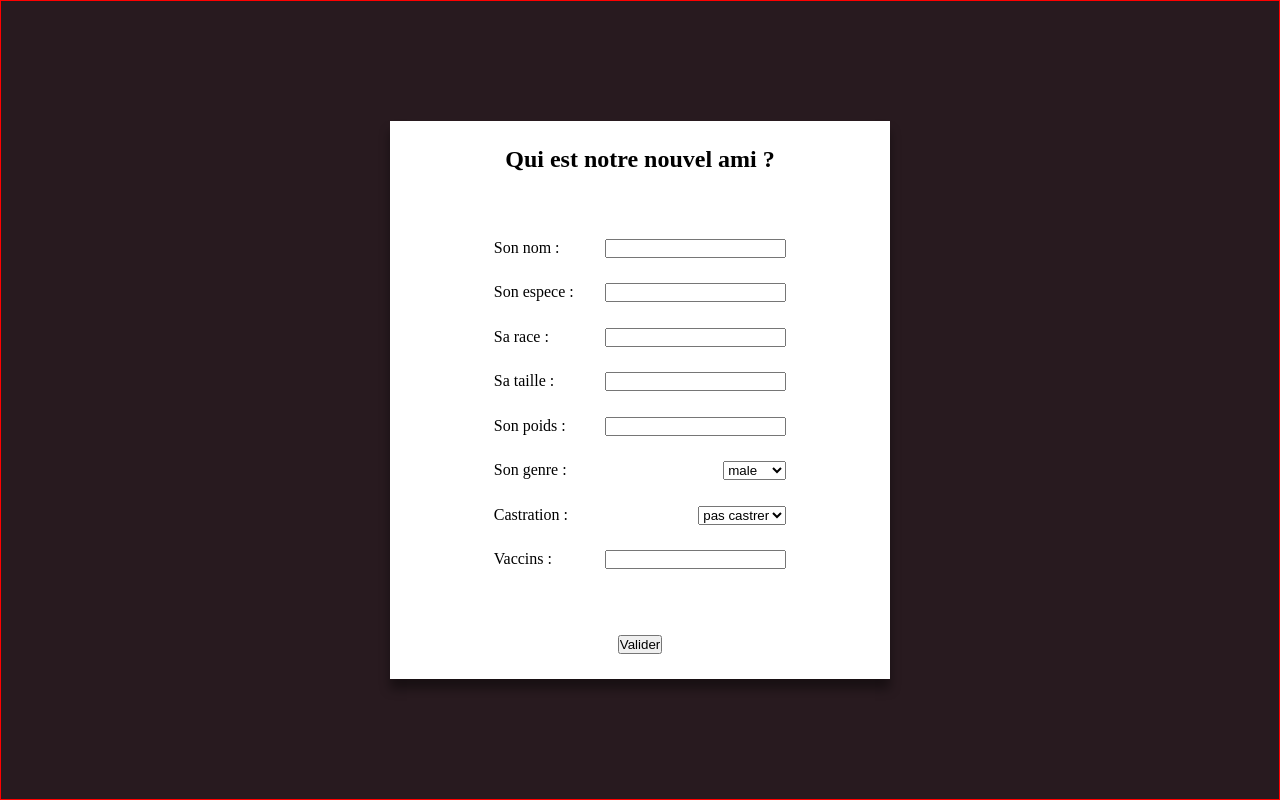
After one commit to LemoineJoshua/phpWebsite, a PHP site: page /ajoutAnimal.php in a window 1280 px wide. The commit adds this page. Run offline with PHP 8.4, Linux system fonts and the light colour scheme; the visitor is signed in with stand-in values (Sample User, id 1); some libraries are stand-ins or nearby versions.

Commit message:
ajout animal (pas fonctionnel)

```diff
--- /dev/null
+++ b/ajoutAnimal.php
@@ -0,0 +1,115 @@
+<?php
+    session_start();
+    $numprop = $_SESSION['numprop']
+?>
+
+<!DOCTYPE html>
+<html lang="en">
+<head>
+    <meta charset="UTF-8">
+    <meta http-equiv="X-UA-Compatible" content="IE=edge">
+    <meta name="viewport" content="width=device-width, initial-scale=1.0">
+    <link rel="stylesheet" href="styleAjout.css">
+    <title>Ajouter un animal</title>
+</head>
+<body>
+
+    <?php
+        include("connexion.inc.php");
+    ?>
+
+    <div class="cont-form">
+        <form action="" method="get">
+            <h2>Qui est notre nouvel ami ?</h2>
+
+            <div>
+                <div>
+                    <label for="nom">Son nom : </label>
+                    <input type="text" name="nom">
+                </div>
+
+                <div>
+                    <label for="espece">Son espece :</label>
+                    <input type="text" name="espece">
+                </div>
+
+                <div>
+                    <label for="race">Sa race :</label>
+                    <input type="text" name="race">
+                </div>
+
+                <div>
+                    <label for="taille">Sa taille : </label>
+                    <input type="number" name="taille">
+                </div>
+
+                <div>
+                    <label for="poids">Son poids : </label>
+                    <input type="number" name="poids">
+                </div>
+
+                <div>
+                    <label for="genre">Son genre : </label>
+                    <select name="genre">
+                        <option value="0">male</option>
+                        <option value="1">femele</option>
+                    </select>
+                </div>
+
+                <div>
+                    <label for="cast">Castration : </label>
+                    <select name="cast">
+                        <option value="0">pas castrer</option>
+                        <option value="1">castrer</option>
+                    </select>
+                </div>
+
+                <div>
+                    <label for="vac">Vaccins : </label>
+                    <input type="text" name="vac">
+                </div>
+            </div>
+
+            <input type="submit" value="Valider">
+
+        </form>
+
+            <?php
+
+                if (isset($_GET['nom']) && isset($_GET['espece']) && isset($_GET['race']) && isset($_GET['taille']) && isset($_GET['poids']) && isset($_GET['genre']) && isset($_GET['cast']) && isset($_GET['vac'])) {
+
+                    $nom = $_GET['nom'];
+                    echo $nom;
+                    $espece = $_GET['espece'];
+                    echo $espece;
+                    $race = $_GET['race'];
+                    echo $race;
+                    $taille = $_GET['taille'];
+                    echo $taille;
+                    $poids = $_GET['poids'];
+                    echo $poids;
+                    $genre = $_GET['genre'];
+                    echo $genre;
+                    $cast = $_GET['cast'];
+                    echo $cast;
+                    $vac = $_GET['vac'];
+                    echo $vac;
+
+                    # $req = "INSERT INTO projet.animaux VALUES(default, '$nom', '$race', $taille, $genre, '$vac', $poids, $numprop, '$espece', $cast);";
+                    if ($cnx->query("INSERT INTO projet.animaux VALUES(default, '$nom', '$race', $taille, $genre, '$vac', $poids, $numprop, '$espece', $cast)")) {
+                        echo "Tout c'est bien passé !";
+                    }
+
+                    else {
+                        echo "INSERT INTO projet.animaux VALUES(default, '$nom', '$race', $taille, $genre, '$vac', $poids, $numprop, '$espece', $cast)";
+                    }
+                }
+
+            ?>
+
+    </div>
+
+
+
+</body>
+</html>
--- a/deconnexion.php
+++ b/deconnexion.php
@@ -2,3 +2,4 @@
 session_start();
 session_destroy();
 header('Location:index.php');
+?>
--- /dev/null
+++ b/styleAjout.css
@@ -0,0 +1,47 @@
+* {
+    margin: 0;
+    padding: 0;
+    box-sizing: border-box;
+}
+
+body {
+    background-color: #281A1F;
+}
+
+
+.cont-form {
+    width: 100%;
+    height: 100vh;
+    border: 1px solid red;
+    display: flex;
+    justify-content: center;
+    align-items: center;
+}
+
+.cont-form > form {
+    width: 60%;
+    max-width: 500px;
+    height: 70%;
+
+    background: white;
+    box-shadow: 0px 10px 10px #00000068;
+    display: flex;
+    flex-direction: column;
+    justify-content: space-between;
+    align-items: center;
+
+    padding: 25px
+}
+
+form > div {
+    display: flex;
+    flex-direction: column;
+    justify-content: space-around;
+    height: 70%;
+    width: 65%;
+}
+
+form > div > div {
+    display: flex;
+    justify-content: space-between;
+}
```
Also changed, not shown: index.php (+13 -22 lines), profil.php (+16 -12 lines).
